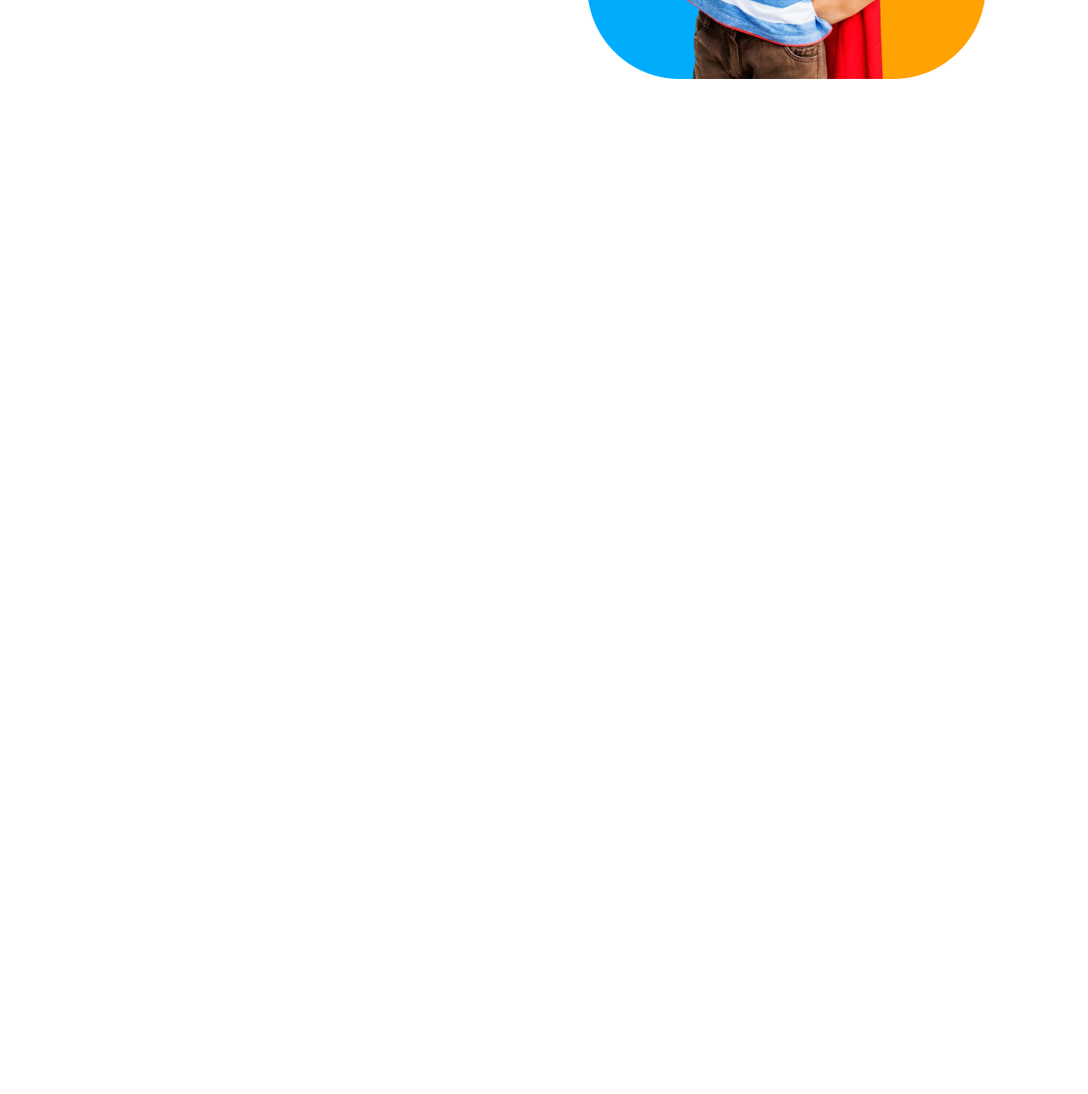
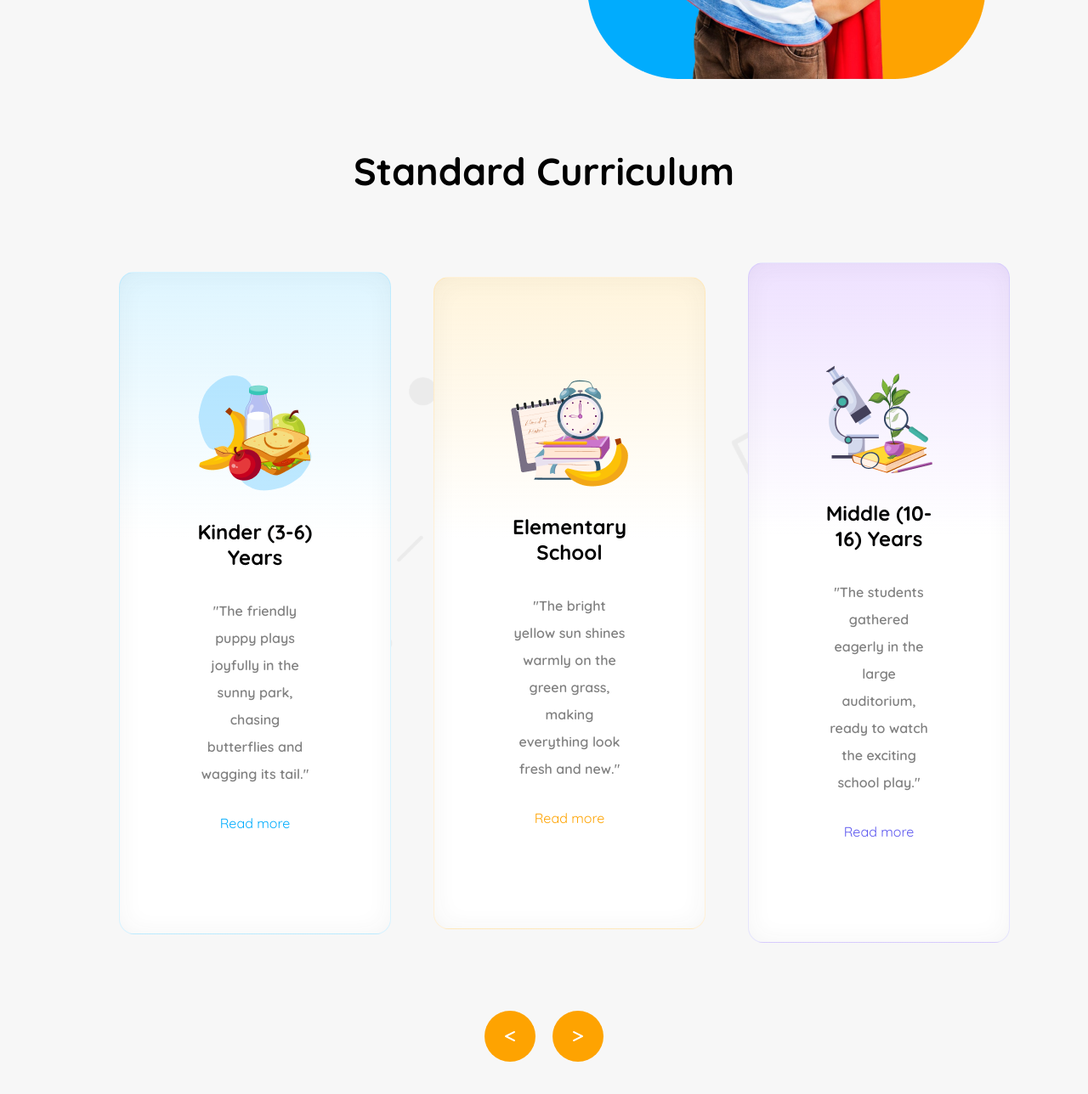
Before and after one commit to araf-64/ph-b11-a2-araf-64-, a plain HTML site: page index.html in a window 1280 px wide. Shown: the part 592-1880 px from the top of the page at 85% size. Before the commit the page ends 800 px from the top, so only its background shows below. Drawn offline with Linux system fonts and the light colour scheme.

Commit message:
added curriculum section and made responsive for mobile devices

```diff
--- a/index.html
+++ b/index.html
@@ -39,15 +39,9 @@
       <section class="banner">
         <div class="banner-title-container">
           <h1 class="banner-title">
-            <span id="title-part-1">
-              Empowering
-            </span>
-            <span id="title-part-2">
-              students from small age
-            </span>
-            <span id="title-part-3">
-              towards vision
-            </span>
+            <span id="title-part-1">Empowering</span>
+            <span id="title-part-2">students from small age</span>
+            <span id="title-part-3">towards vision</span>
           </h1>
           <p class="banner-description">
             With the courage, Confidence, Creativity and Compassion to make
@@ -63,6 +57,56 @@
           />
         </div>
       </section>
+
+      <!-- curriculum section -->
+      <section class="curriculum">
+        <div class="curriculum-header-container">
+          <h2 class="curriculum-title">Standard Curriculum</h2>
+        </div>
+
+        <div class="curriculum-card-container">
+          <div class="curriculum-card c-card-1">
+            <img src="assets/kinder.png" alt="" class="curriculum-card-image" />
+            <h3 class="curriculum-card-title">Kinder (3-6) Years</h3>
+            <p class="curriculum-card-description">
+              "The friendly puppy plays joyfully in the sunny park, chasing butterflies and wagging its tail."
+            </p>
+            <p class="curriculum-details-1">Read more</p>
+          </div>
+
+          <div class="curriculum-card c-card-2">
+            <img
+              src="assets/elementary.png"
+              alt=""
+              class="curriculum-card-image"
+            />
+            <h3 class="curriculum-card-title">Elementary School</h3>
+            <p class="curriculum-card-description">
+              "The bright yellow sun shines warmly on the green grass, making everything look fresh and new."
+            </p>
+            <p class="curriculum-details-2">Read more</p>
+          </div>
+
+          <div class="curriculum-card c-card-3">
+            <img src="assets/middle.png" alt="" class="curriculum-card-image" />
+            <h3 class="curriculum-card-title">Middle (10-16) Years</h3>
+            <p class="curriculum-card-description">
+              "The students gathered eagerly in the large auditorium, ready to watch the exciting school play."
+            </p>
+            <p class="curriculum-details-3">Read more</p>
+          </div>
+        </div>
+
+        <div class="curriculum-card-slider">
+          <div class="card-slider-previous">
+            <i class="fa-solid fa-less-than"></i>
+          </div>
+
+          <div class="card-slider-next">
+            <i class="fa-solid fa-greater-than"></i>
+          </div>
+        </div>
+      </section>
     </main>
   </body>
 </html>
--- a/styles/style.css
+++ b/styles/style.css
@@ -1,143 +1,272 @@
 @import url("https://fonts.googleapis.com/css2?family=Quicksand:wght@300..700&display=swap");
 
-
-*{
+* {
   margin: 0;
   padding: 0;
   font-family: "Quicksand", serif;
 }
 
-body{
+body {
   max-width: 100vw;
   overflow-x: hidden;
+  background-color: #f7f7f7;
 }
-header{
+header {
   box-sizing: border-box;
   margin: 0 120px;
   padding: 16px 0;
 }
 
 /* navbar section styles */
-.navbar-container{
+.navbar-container {
   display: flex;
   justify-content: space-between;
   align-items: center;
 }
-.nav-title-container{
+.nav-title-container {
   display: flex;
   justify-content: center;
   align-items: center;
   gap: 12px;
 }
-.navbar-title{
+.navbar-title {
   font-size: 2.5rem;
 }
-.mobile-menu-icon{
+.mobile-menu-icon {
   display: none;
 }
 
-.nav-items{
+.nav-items {
   display: flex;
   gap: 32px;
 }
-.nav-item{
+.nav-item {
   list-style: none;
   font-size: 1.25rem;
   font-weight: 600;
 }
-.nav-item-1{
-    color: #FEA301;
+.nav-item-1 {
+  color: #fea301;
 }
-.nav-item-2{
-    color: #01ACFD;
+.nav-item-2 {
+  color: #01acfd;
 }
-.nav-item-3{
-    color: #05D4DF;
+.nav-item-3 {
+  color: #05d4df;
 }
-.nav-item-4{
-    color: #5D58EF;
+.nav-item-4 {
+  color: #5d58ef;
 }
-.nav-button{
+.nav-button {
   box-sizing: border-box;
   padding: 10px 60px;
   font-size: 1.25rem;
   font-weight: 600;
-    color: #FFFFFF;
-    background-color: #FEA301;
+  color: #ffffff;
+  background-color: #fea301;
   border: none;
   border-radius: 12px;
 }
 
-
 /* banner secction styles */
-.banner{
+.banner {
   display: flex;
   justify-content: space-between;
   align-items: center;
   box-sizing: border-box;
-    margin: 0 120px;
+  margin: 0 120px 60px 120px;
   padding: 16px 0;
 }
 
-.banner-title-container{
+.banner-title-container {
   max-width: 576px;
   display: flex;
   flex-direction: column;
   align-items: flex-start;
   gap: 24px;
 }
-.banner-title{
+.banner-title {
   font-size: 3.5rem;
   font-weight: bold;
 }
-#title-part-1{
-    color: #FEA301;
+#title-part-1 {
+  color: #fea301;
 }
-#title-part-3{
-    color: #01ACFD;
+#title-part-3 {
+  color: #01acfd;
 }
-.banner-description{
+.banner-description {
   font-size: 1.25rem;
   font-weight: 600;
 }
-.banner-button{
+.banner-button {
   box-sizing: border-box;
   padding: 10px 40px;
   font-size: 1.25rem;
   font-weight: 600;
-    color: #FFFFFF;
+  color: #ffffff;
   background-color: #000000;
   border: none;
   border-radius: 12px;
+}
+
+/* curriculum section styles */
+.curriculum {
+  background-image: url(../assets/bg.png);
+  background-repeat: no-repeat;
+  background-position: center;
+  background-size: contain;
+  display: flex;
+  flex-direction: column;
+  justify-content: center;
+  align-items: center;
+  text-align: center;
+  margin: 60px 140px;
+  gap: 80px;
+}
+.curriculum-title {
+  font-size: 2.8rem;
+  font-weight: bold;
+}
+.curriculum-card-container {
+  width: 100%;
+  display: flex;
+  justify-content: space-between;
+  align-items: center;
+  gap: 50px;
+}
+.curriculum-card {
+  display: flex;
+  flex-direction: column;
+  justify-content: center;
+  align-items: center;
+  border-radius: 18px;
+  padding: 120px 90px;
+  gap: 32px;
+}
+.c-card-1 {
+  box-shadow: inset 0px 0px 28.3px 0.94px rgba(53, 53, 53, 0.05);
+  background: linear-gradient(
+      180deg,
+      rgb(222, 245, 255),
+      rgba(255, 255, 255, 0) 40%
+    ),
+    rgb(255, 255, 255);
+  border: 1px solid #01adfd27;
+}
+.c-card-2 {
+  box-shadow: inset 0px 0px 28.3px 0.94px rgba(53, 53, 53, 0.05);
+  background: linear-gradient(
+      180deg,
+      rgb(255, 244, 220),
+      rgba(255, 255, 255, 0) 40%
+    ),
+    rgb(255, 255, 255);
+  border: 1px solid #fea10127;
+}
+.c-card-3 {
+  box-shadow: inset 0px 0px 28.3px 0.94px rgba(53, 53, 53, 0.05);
+  background: linear-gradient(
+      180deg,
+      rgb(238, 225, 255),
+      rgba(255, 255, 255, 0) 40%
+    ),
+    rgb(255, 255, 255);
+  border: 1px solid #5d58ef27;
+}
+
+.curriculum-card-title {
+  font-size: 1.5rem;
+  font-weight: bold;
+}
+.curriculum-card-description {
+  font-size: 1rem;
+  line-height: 2;
+  font-weight: 600;
+  color: #808080;
+}
+.curriculum-details-1 {
+  color: #01acfd;
+}
+.curriculum-details-2 {
+  color: #fea301;
+}
+.curriculum-details-3 {
+  color: #5d58ef;
+}
+
+.curriculum-card-slider {
+  display: flex;
+  justify-content: center;
+  align-items: center;
+  gap: 20px;
+}
+.card-slider-previous {
+  display: flex;
+  justify-content: center;
+  align-items: center;
+  color: white;
+  width: 60px;
+  height: 60px;
+  background-color: #fea301;
+  border-radius: 50px;
+}
+.card-slider-next {
+  display: flex;
+  justify-content: center;
+  align-items: center;
+  color: white;
+  width: 60px;
+  height: 60px;
+  background-color: #fea301;
+  border-radius: 50px;
 }
 /* media query section */
 /* mobile device section */
 @media screen and (max-width: 576px) {
   /* nav section query*/
-    header{
+  header {
     margin: 0;
     padding: 20px 32px;
-        border-bottom: 2px solid #FEA301;
+    border-bottom: 2px solid #fea301;
   }
-    .nav-items, .nav-button{
+  .nav-items,
+  .nav-button {
     display: none;
   }
-    .mobile-menu-icon{
+  .mobile-menu-icon {
     display: block;
   }
 
   /* banner section query */
-    .banner{
+  .banner {
     flex-direction: column-reverse;
   }
-    .banner-title-container{
+  .banner-title-container {
     align-items: center;
   }
-    .banner-title, .banner-description{
+  .banner-title,
+  .banner-description {
     text-align: center;
   }
-    .banner-image{
+  .banner-image {
     width: 400px;
     margin-bottom: 40px;
   }
+
+  /* curriculum section query */
+  .curriculum {
+    margin: 60px;
+    text-align: center;
   }
+  .curriculum-card-container {
+    flex-direction: column;
+  }
+  .curriculum-card {
+    padding: 20px;
+    line-height: normal;
+  }
+  .curriculum-card-slider {
+    display: none;
+  }
+}
```
Lines whose indentation alone changed are shown as unchanged.
